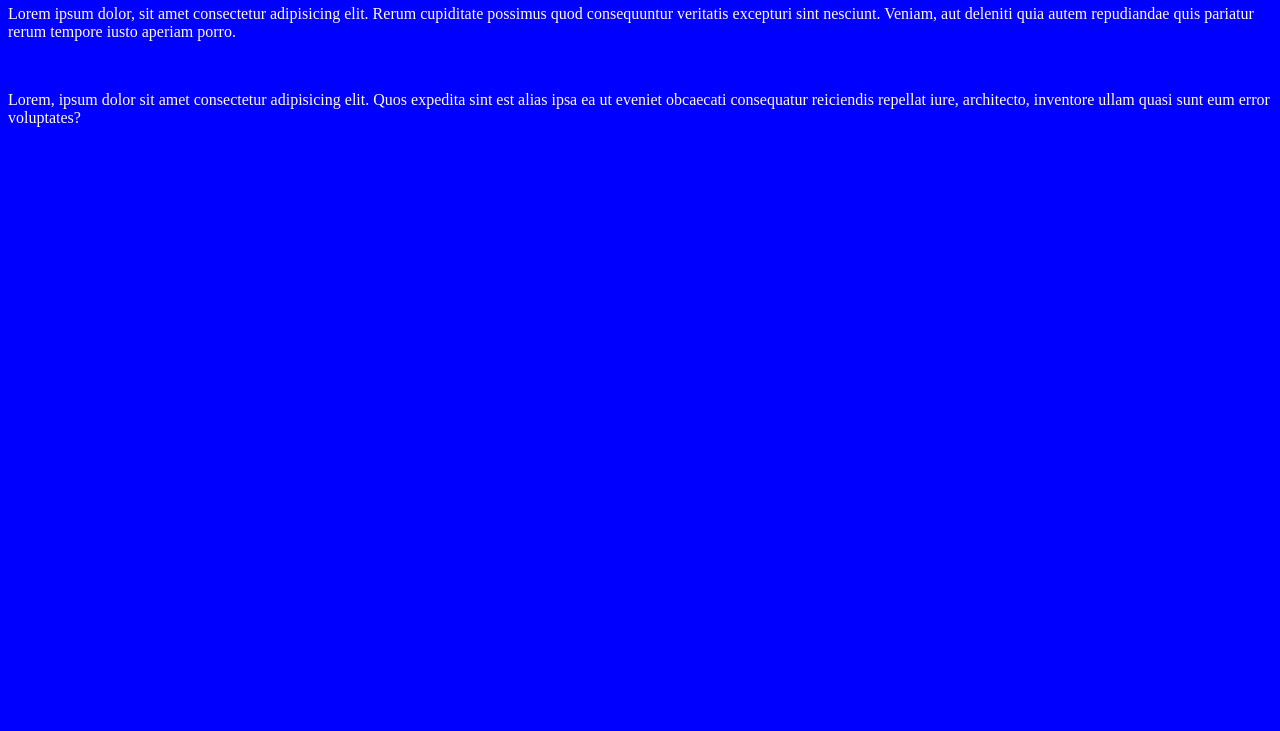
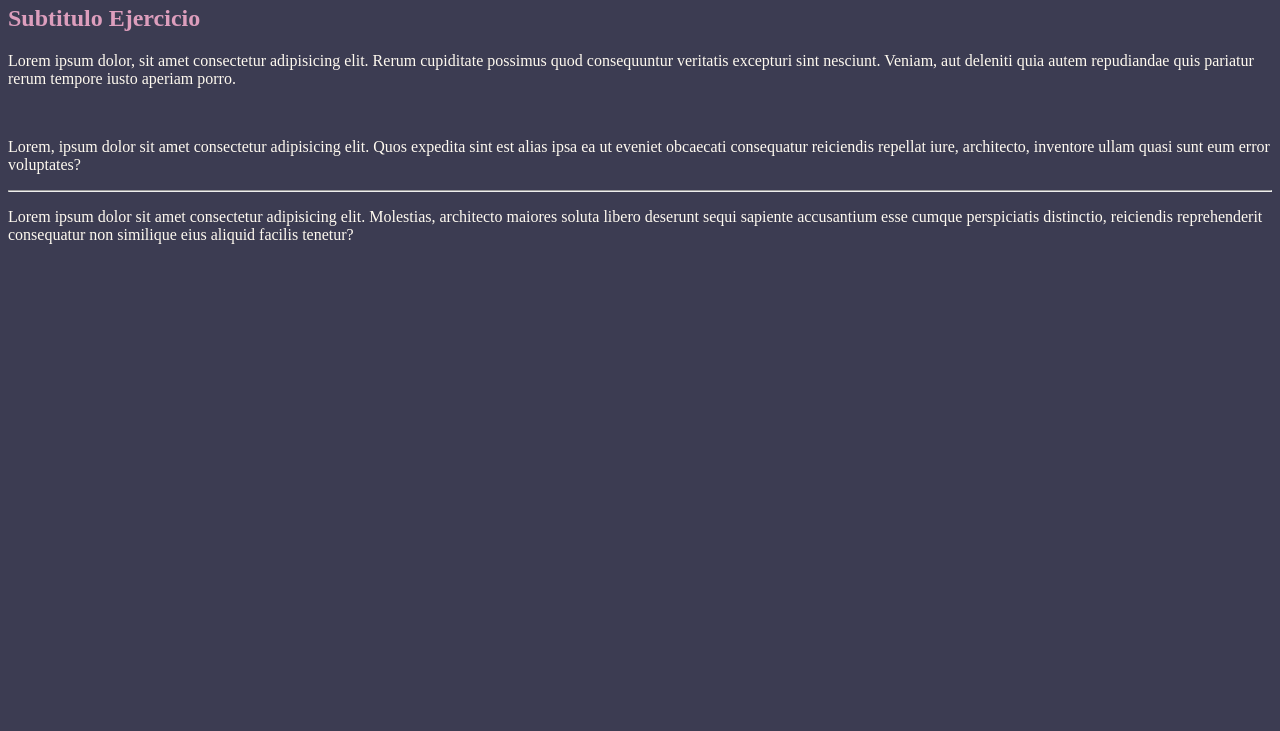
Before and after one commit to Maurock182/ejercicio-prueba, a plain HTML site: page index.html in a window 1280 px wide. Shown: the part 69-800 px from the top of the page. Drawn offline with Linux system fonts and the light colour scheme.

Commit message:
version 2
Actualizo index y estilos.

```diff
--- a/css/estilos.css
+++ b/css/estilos.css
@@ -1,5 +1,5 @@
 body{
-    background-color: blue;
+    background-color: rgb(60, 60, 82);
     color:floralwhite;
 }
 h1{
@@ -7,3 +7,7 @@ h1{
     font-size: 30px;
 
 }
+h2{
+    color: rgb(221, 158, 189);
+    font: size 20px;px;
+}
--- a/index.html
+++ b/index.html
@@ -9,9 +9,13 @@
 </head>
 <body>
     <h1>Ejercicio-Prueba </h1>
+    <h2>Subtitulo Ejercicio</h2>
     <p>Lorem ipsum dolor, sit amet consectetur adipisicing elit. Rerum cupiditate possimus quod consequuntur veritatis excepturi sint nesciunt. Veniam, aut deleniti quia autem repudiandae quis pariatur rerum tempore iusto aperiam porro.</p>
     <br>
     <p>Lorem, ipsum dolor sit amet consectetur adipisicing elit. Quos expedita sint est alias ipsa ea ut eveniet obcaecati consequatur reiciendis repellat iure, architecto, inventore ullam quasi sunt eum error voluptates?</p>
+<hr>
+<p>Lorem ipsum dolor sit amet consectetur adipisicing elit. Molestias, architecto maiores soluta libero deserunt sequi sapiente accusantium esse cumque perspiciatis distinctio, reiciendis reprehenderit consequatur non similique eius aliquid facilis tenetur?</p>
+</body>
 
-</body>
+
 </html>
```
